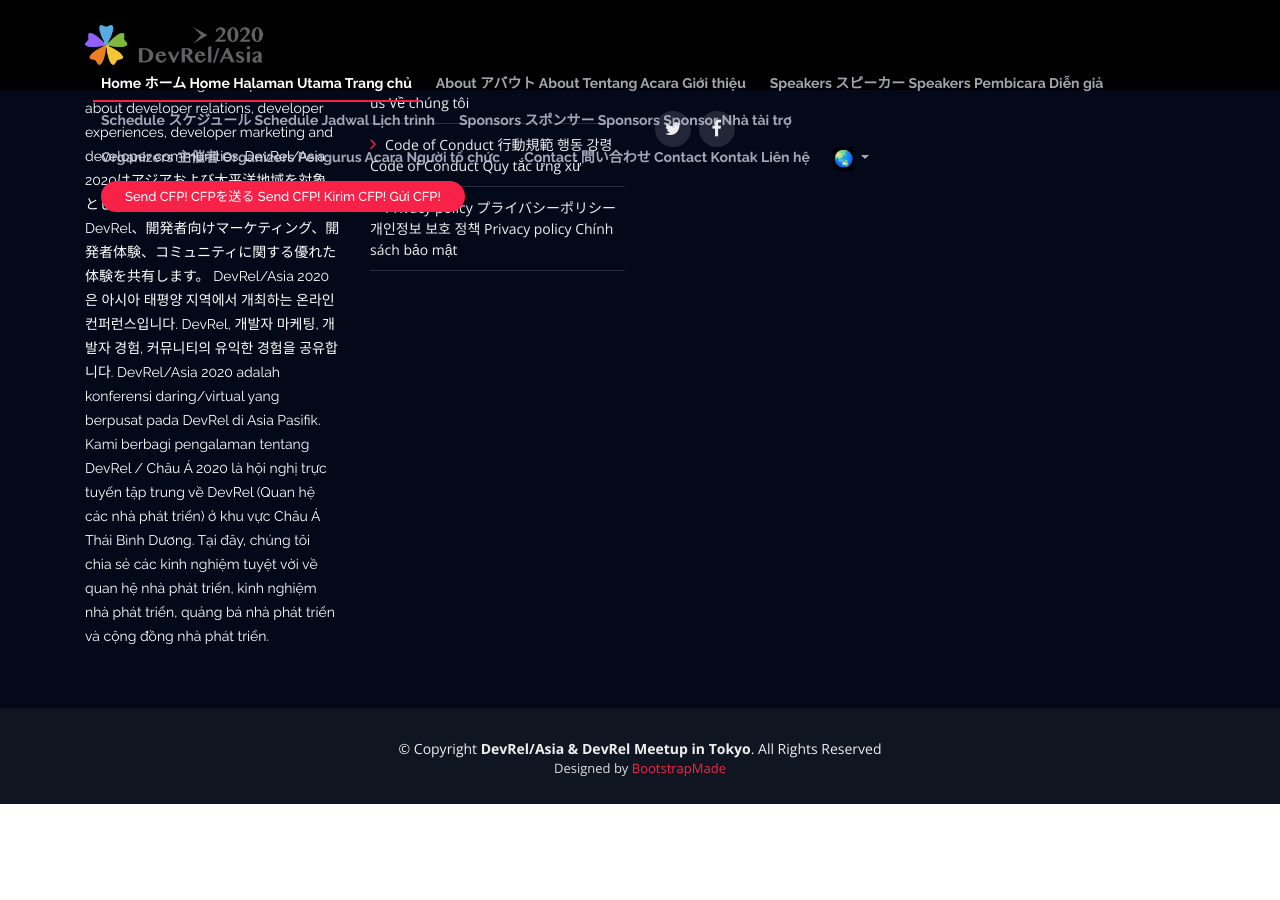
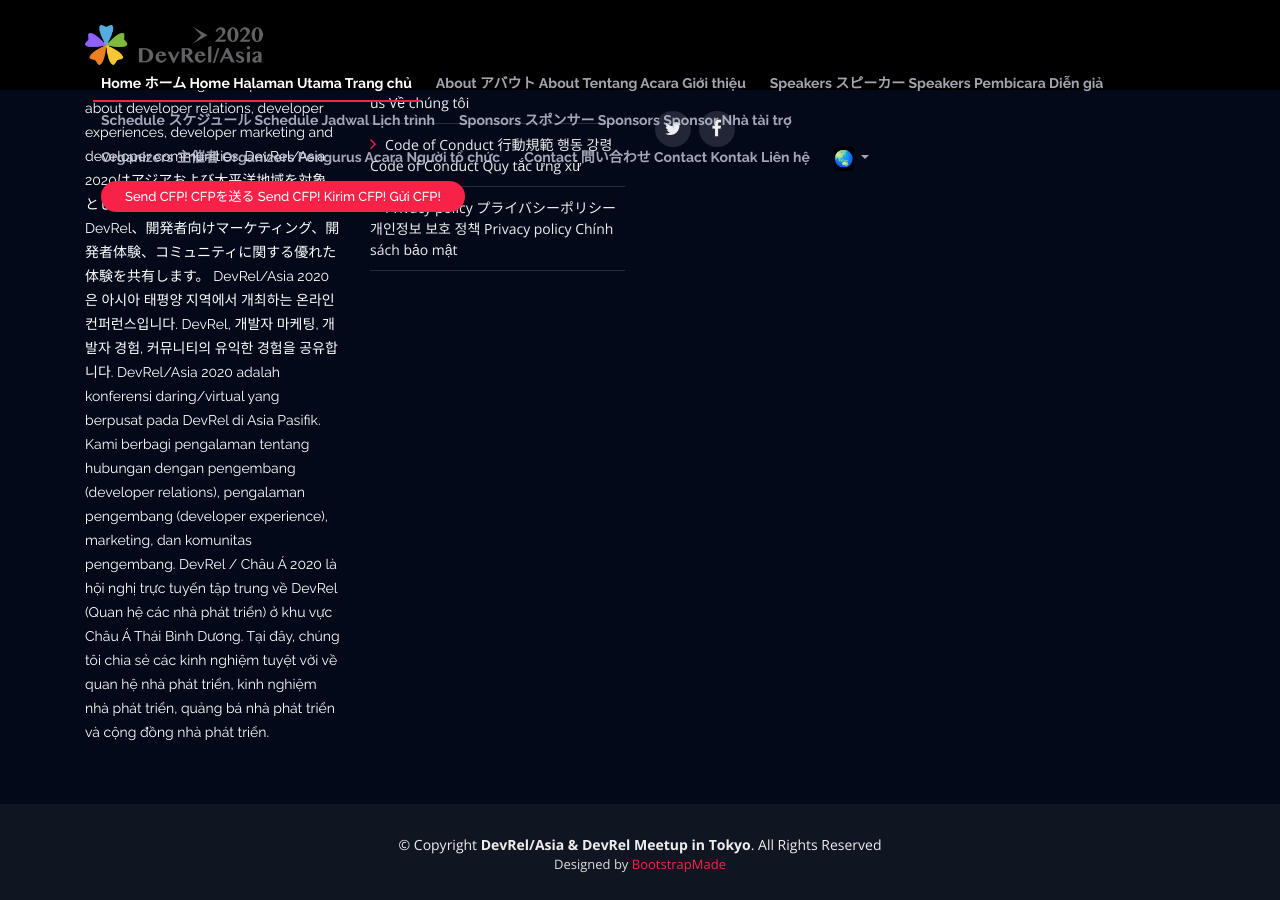
Before and after one commit to DevRel-Asia/asia-2020, a Jekyll site: the page built from code-of-conduct.html, in a window 1280 px wide and 900 px high, scrolled down 2028 px. Built offline with Jekyll 4.4.1, drawn with Linux system fonts in a browser that asks for light colours; before the commit the page ends 2832 px from its top, so only the background shows below that.

Commit message:
Auto update

```diff
--- a/_data/translates.json
+++ b/_data/translates.json
@@ -104,7 +104,7 @@
     "japan": "DevRel/Asia 2020はアジアおよび太平洋地域を対象としたオンラインカンファレンスです。DevRel、開発者向けマーケティング、開発者体験、コミュニティに関する優れた体験を共有します。",
     "korea": "DevRel/Asia 2020은 아시아 태평양 지역에서 개최하는 온라인 컨퍼런스입니다. DevRel, 개발자 마케팅, 개발자 경험, 커뮤니티의 유익한 경험을 공유합니다.",
     "vietnam": "DevRel / Châu Á 2020 là hội nghị trực tuyến tập trung về DevRel (Quan hệ các nhà phát triển) ở khu vực Châu Á Thái Bình Dương. Tại đây, chúng tôi chia sẻ các kinh nghiệm tuyệt vời về quan hệ nhà phát triển, kinh nghiệm nhà phát triển, quảng bá nhà phát triển và cộng đồng nhà phát triển.",
-    "indonesia": "DevRel/Asia 2020 adalah konferensi daring/virtual yang berpusat pada DevRel di Asia Pasifik. Kami berbagi pengalaman tentang ",
+    "indonesia": "DevRel/Asia 2020 adalah konferensi daring/virtual yang berpusat pada DevRel di Asia Pasifik. Kami berbagi pengalaman tentang hubungan dengan pengembang (developer relations), pengalaman pengembang (developer experience), marketing, dan komunitas pengembang.",
     "simplified_chinese": ""
   },
   {
```
Also changed, not shown: _data/i18n.json (+1 -1 lines).
